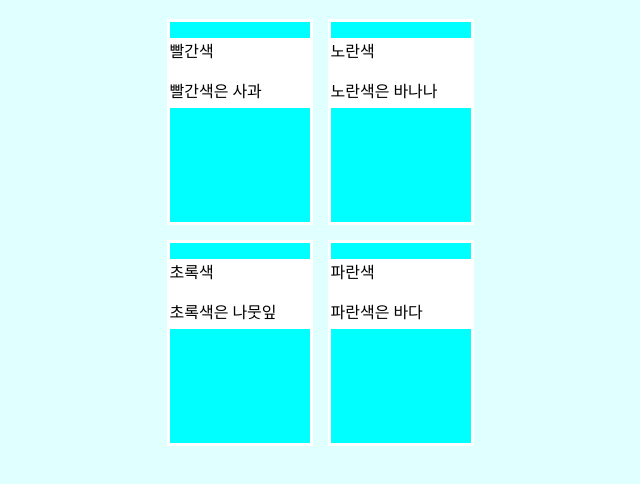
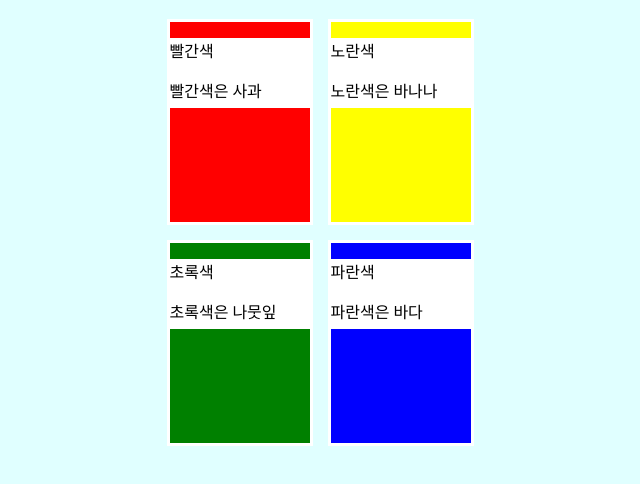
Before and after one commit to nuvy-s/html-css, a plain HTML site: page 03-color-cards/index.html in a window 1280 px wide. Shown: the part 70-554 px from the top of the page, without its empty margins (320-960 px from the left). Drawn offline with Linux system fonts and the light colour scheme.

Commit message:
Add nth-child selector for cards

```diff
--- a/03-color-cards/style.css
+++ b/03-color-cards/style.css
@@ -17,8 +17,17 @@ h1{text-align: center;}
 .card{
     width: 140px;
     height: 200px;
-    background-color: aqua;
+    background-color: red;
     border: solid white;
+}
+.card:nth-child(2){
+    background-color: yellow; /* 비효율적이라고 느껴졌다.. */
+}
+.card:nth-child(3){
+    background-color: green;
+}
+.card:nth-child(4){
+    background-color: blue;
 }
 
 .text{
```
